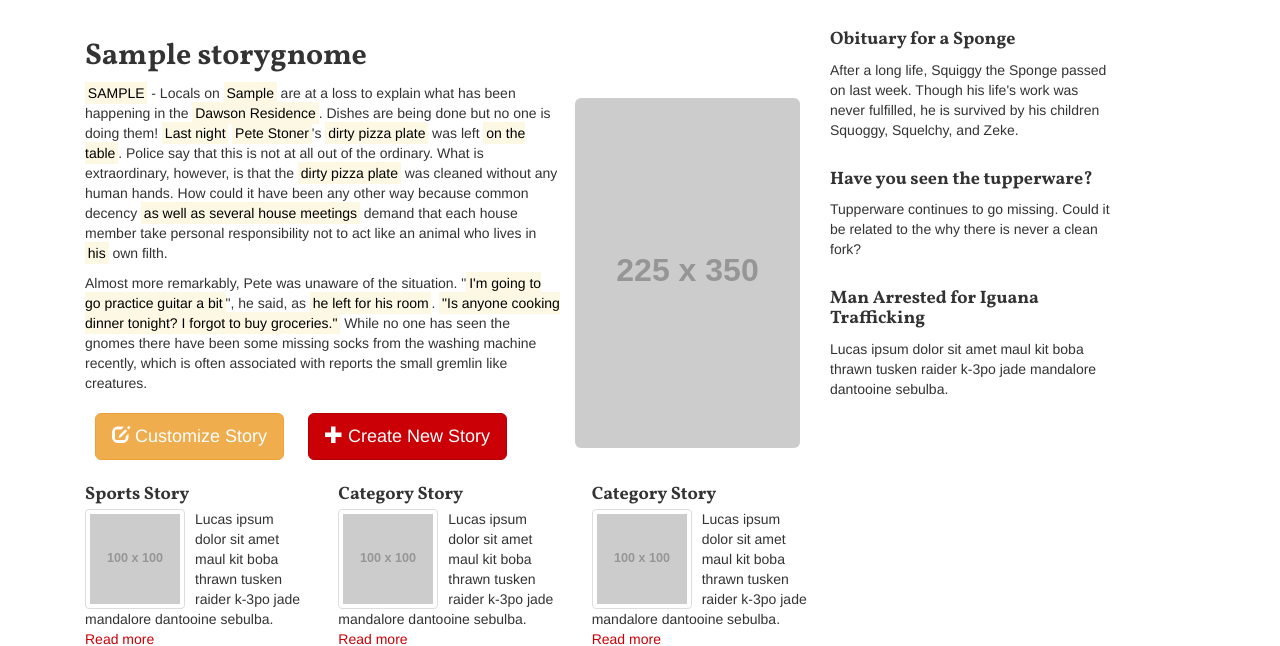
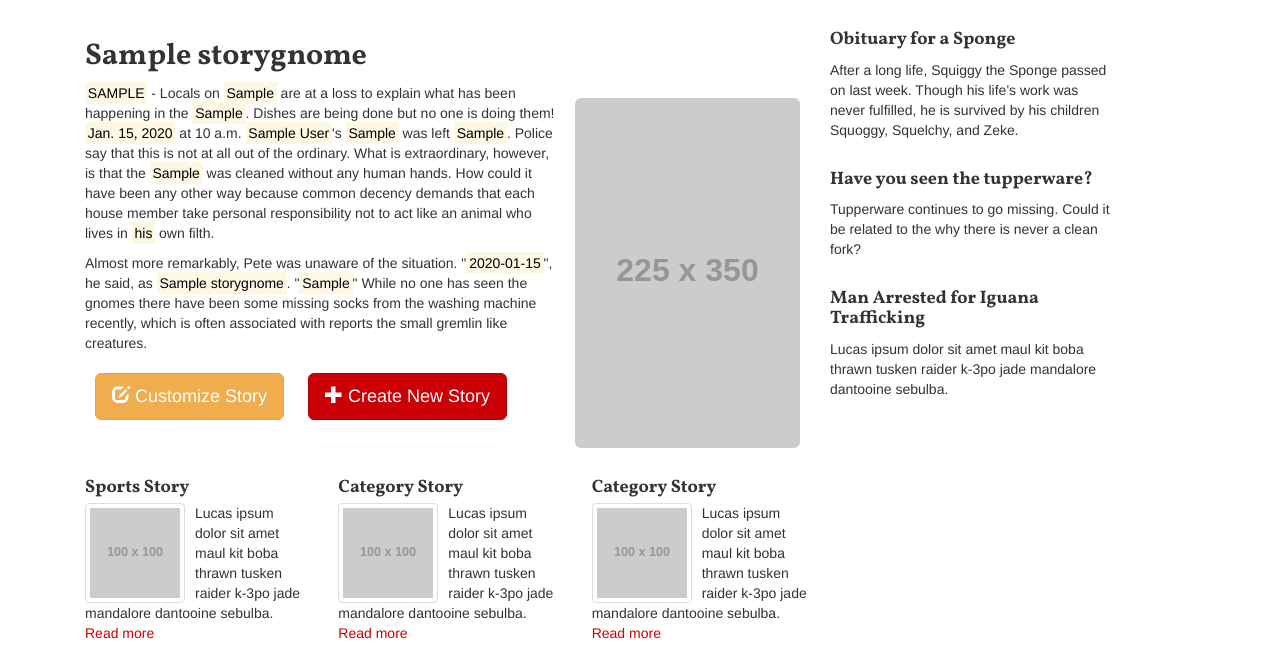
Before and after one commit to nlivni/passiveaggressivenews_project, a Django app: a page that uses passiveaggressivenews/templates/panews/storygnome_detail.html in a window 1280 px wide. Shown: the part 196-842 px from the top of the page. Run offline with Django 3.2, Linux system fonts and the light colour scheme; tables that the repository leaves empty hold one stand-in row (values such as "Sample post"); grey boxes labelled with a size stand in for pictures from a placeholder-image service; parts of the project's set-up code (start-up, migrations or seed data) failed here and were passed over; some libraries are stand-ins or nearby versions.

Commit message:
completed storygnome template. added a couple fields to comply with template story.

```diff
--- a/passiveaggressivenews/panews/models.py
+++ b/passiveaggressivenews/panews/models.py
@@ -61,8 +61,10 @@ class StoryGnome(StoryArchtype):
     subject_first_name = models.CharField(max_length=90, default="Bob")
     subject_last_name = models.CharField(max_length=90, default="Garfield")
     cleaned_object = models.CharField(max_length=90, default="dirty pizza plate")
+    cleaned_location = models.CharField(max_length=90, default="on the table")
     catchphrase = models.CharField(max_length=90, default="I have a lot of work to do")
     excuse_this_time = models.CharField(max_length=90, default="I'm so tired from playing hockey.")
+    what_subject_did_instead = models.CharField(max_length=90, default="I'm so tired from playing hockey.")
 
 
 
--- a/passiveaggressivenews/templates/panews/storygnome_detail.html
+++ b/passiveaggressivenews/templates/panews/storygnome_detail.html
@@ -12,10 +12,10 @@
             <img src="http://placehold.it/225x350" class="img-rounded pull-right">
 
             <p>
-                <mark>{{ story.city|upper }}</mark> - Locals on <mark>{{ story.street }}</mark> are at a loss to explain what has been happening in the <mark>Dawson Residence</mark>. Dishes are being done but no one is doing them! <mark>Last night</mark> <mark>Pete Stoner</mark>'s <mark>dirty pizza plate</mark> was left <mark>on the table</mark>. Police say that this is not at all out of the ordinary. What is extraordinary, however, is that the <mark>dirty pizza plate</mark> was cleaned without any human hands. How could it have been any other way because common decency <mark>as well as several house meetings</mark> demand that each house member take personal responsibility not to act like an animal who lives in <mark>his</mark> own filth.
+                <mark>{{ story.city|upper }}</mark> - Locals on <mark>{{ story.street }}</mark> are at a loss to explain what has been happening in the <mark>{{ story.household }}</mark>. Dishes are being done but no one is doing them! <mark>{{ story.date }}</mark> at {{ story.time }} <mark>{{ story.subject_first_name|capfirst }} {{ story.subject_last_name|capfirst }}</mark>'s <mark>{{ story.cleaned_object }}</mark> was left <mark>{{ story.cleaned_location }}</mark>. Police say that this is not at all out of the ordinary. What is extraordinary, however, is that the <mark>{{ story.cleaned_object }}</mark> was cleaned without any human hands. How could it have been any other way because common decency demands that each house member take personal responsibility not to act like an animal who lives in <mark>his</mark> own filth.
             </p>
 
-            <p>Almost more remarkably, Pete was unaware of the situation. "<mark>I'm going to go practice guitar a bit</mark>", he said, as <mark>he left for his room</mark>. <mark>"Is anyone cooking dinner tonight? I forgot to buy groceries."</mark> While no one has seen the gnomes there have been some missing socks from the washing machine recently, which is often associated with reports the small gremlin like creatures.
+            <p>Almost more remarkably, Pete was unaware of the situation. "<mark>{{ story.excuse_this_time }}</mark>", he said, as <mark>{{ story.what_subject_did_instead }}</mark>. "<mark>{{ story.catchphrase }}</mark>" While no one has seen the gnomes there have been some missing socks from the washing machine recently, which is often associated with reports the small gremlin like creatures.
             </p>
 
 
```
